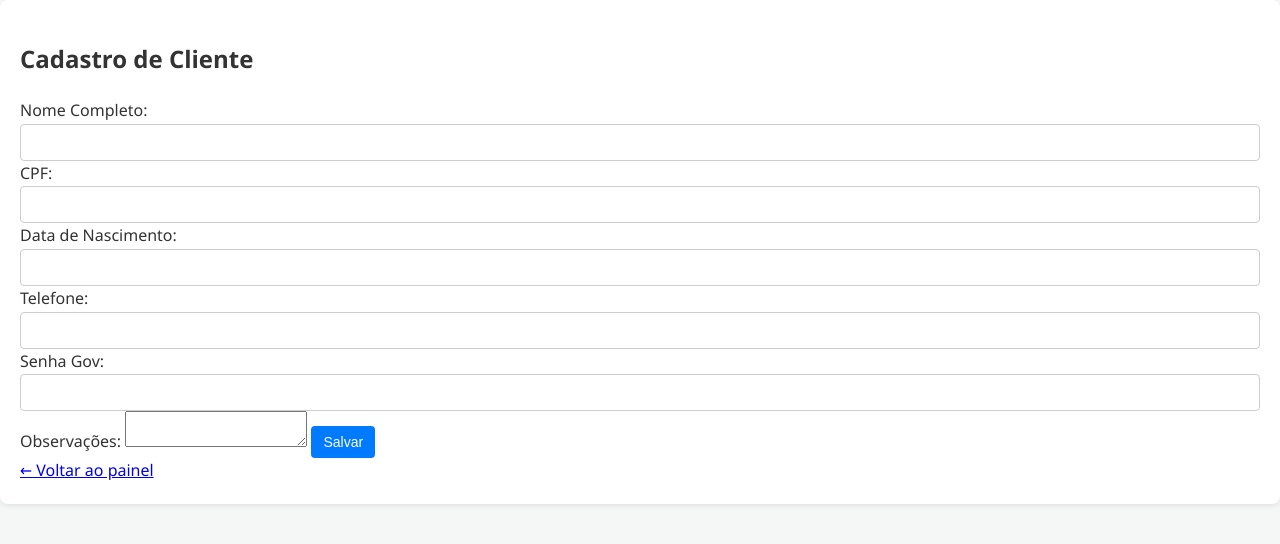
After one commit to Jarves2025/escritoriodigital-novo, a Flask app: page /clientes in a window 1280 px wide. The commit adds this page. Shown: the top 544 px of the page. Run offline with Flask 3, Linux system fonts and the light colour scheme; the visitor is signed in with stand-in values (Sample User, id 1).

Commit message:
Renomeia paciente para cliente em todo o sistema

```diff
--- a/app.py
+++ b/app.py
@@ -1,5 +1,5 @@
 from flask import Flask, render_template, request, redirect, url_for, session, jsonify
-from firebase_config import db  # Firebase Firestore
+from firebase_config import db
 import datetime
 
 app = Flask(__name__)
@@ -15,7 +15,6 @@ def index():
 
 @app.route('/login', methods=['POST'])
 def login():
-    # Apenas redireciona; login é feito via Firebase no frontend
     return redirect(url_for('painel'))
 
 @app.route('/logout')
@@ -24,7 +23,7 @@ def logout():
     session.pop('user_role', None)
     return redirect(url_for('index'))
 
-# --- ROTAS PRINCIPAIS DO SISTEMA ---
+# --- PAINEL PROTEGIDO POR SESSÃO ---
 
 @app.route('/painel')
 def painel():
@@ -44,7 +43,7 @@ def painel():
 def chamada():
     return render_template('chamada.html')
 
-# --- API PARA SETAR SESSÃO VIA FIREBASE ---
+# --- API PARA DEFINIR A SESSÃO VIA LOGIN DO FIREBASE ---
 
 @app.route('/api/set_session', methods=['POST'])
 def set_session():
@@ -66,19 +65,19 @@ def set_session():
     except Exception as e:
         return jsonify({'status': 'error', 'message': str(e)}), 500
 
-# --- CADASTRO DE PACIENTES ---
+# --- CADASTRO DE CLIENTES ---
 
-@app.route("/pacientes")
-def pacientes():
+@app.route("/clientes")
+def clientes():
     if 'user_id' not in session:
         return redirect(url_for('index'))
-    return render_template("pacientes.html")
+    return render_template("clientes.html")
 
-@app.route("/salvar_paciente", methods=["POST"])
-def salvar_paciente():
+@app.route("/salvar_cliente", methods=["POST"])
+def salvar_cliente():
     try:
         cpf = request.form.get("cpf").replace(".", "").replace("-", "")
-        paciente = {
+        cliente = {
             "nome": request.form.get("nome"),
             "cpf": cpf,
             "data_nascimento": request.form.get("data_nascimento"),
@@ -87,10 +86,10 @@ def salvar_paciente():
             "observacoes": request.form.get("observacoes", "")
         }
 
-        db.collection("pacientes").document(cpf).set(paciente)
-        return render_template("pacientes.html", mensagem="Paciente cadastrado com sucesso!")
+        db.collection("clientes").document(cpf).set(cliente)
+        return render_template("clientes.html", mensagem="Cliente cadastrado com sucesso!")
     except Exception as e:
-        return render_template("pacientes.html", erro=f"Erro ao salvar: {str(e)}")
+        return render_template("clientes.html", erro=f"Erro ao salvar: {str(e)}")
 
 # --- INICIAR APP ---
 
--- /dev/null
+++ b/templates/clientes.html
@@ -0,0 +1,71 @@
+<!DOCTYPE html>
+<html lang="pt-BR">
+<head>
+  <meta charset="UTF-8">
+  <title>Cadastro de Cliente</title>
+  <link rel="stylesheet" href="{{ url_for('static', filename='estilos.css') }}">
+</head>
+<body>
+  <div class="card">
+    <h2>Cadastro de Cliente</h2>
+    <form action="/salvar_cliente" method="POST">
+      <label>Nome Completo:</label>
+      <input type="text" name="nome" required>
+
+      <label>CPF:</label>
+      <input type="text" name="cpf" id="cpf" required>
+
+      <label>Data de Nascimento:</label>
+      <input type="text" name="data_nascimento" id="data_nascimento" required>
+
+      <label>Telefone:</label>
+      <input type="text" name="telefone" id="telefone" required>
+
+      <label>Senha Gov:</label>
+      <input type="text" name="senha_gov" required>
+
+      <label>Observações:</label>
+      <textarea name="observacoes"></textarea>
+
+      <button type="submit">Salvar</button>
+    </form>
+
+    {% if mensagem %}
+      <p style="color: green;">{{ mensagem }}</p>
+    {% elif erro %}
+      <p style="color: red;">{{ erro }}</p>
+    {% endif %}
+
+    <a href="/painel">← Voltar ao painel</a>
+  </div>
+
+  <script>
+    const cpf = document.getElementById("cpf");
+    cpf.addEventListener("input", () => {
+      cpf.value = cpf.value
+        .replace(/\D/g, '')
+        .replace(/(\d{3})(\d)/, '$1.$2')
+        .replace(/(\d{3})(\d)/, '$1.$2')
+        .replace(/(\d{3})(\d{1,2})$/, '$1-$2');
+    });
+
+    const data = document.getElementById("data_nascimento");
+    data.addEventListener("input", () => {
+      data.value = data.value
+        .replace(/\D/g, '')
+        .replace(/(\d{2})(\d)/, '$1/$2')
+        .replace(/(\d{2})(\d)/, '$1/$2')
+        .substring(0, 10);
+    });
+
+    const telefone = document.getElementById("telefone");
+    telefone.addEventListener("input", () => {
+      telefone.value = telefone.value
+        .replace(/\D/g, '')
+        .replace(/^(\d{2})(\d)/, '($1) $2')
+        .replace(/(\d{5})(\d{1,4})$/, '$1-$2')
+        .substring(0, 15);
+    });
+  </script>
+</body>
+</html>
```
Also changed, not shown: templates/chamada.html (+7 -2 lines), templates/painel.html (+7 -0 lines).
